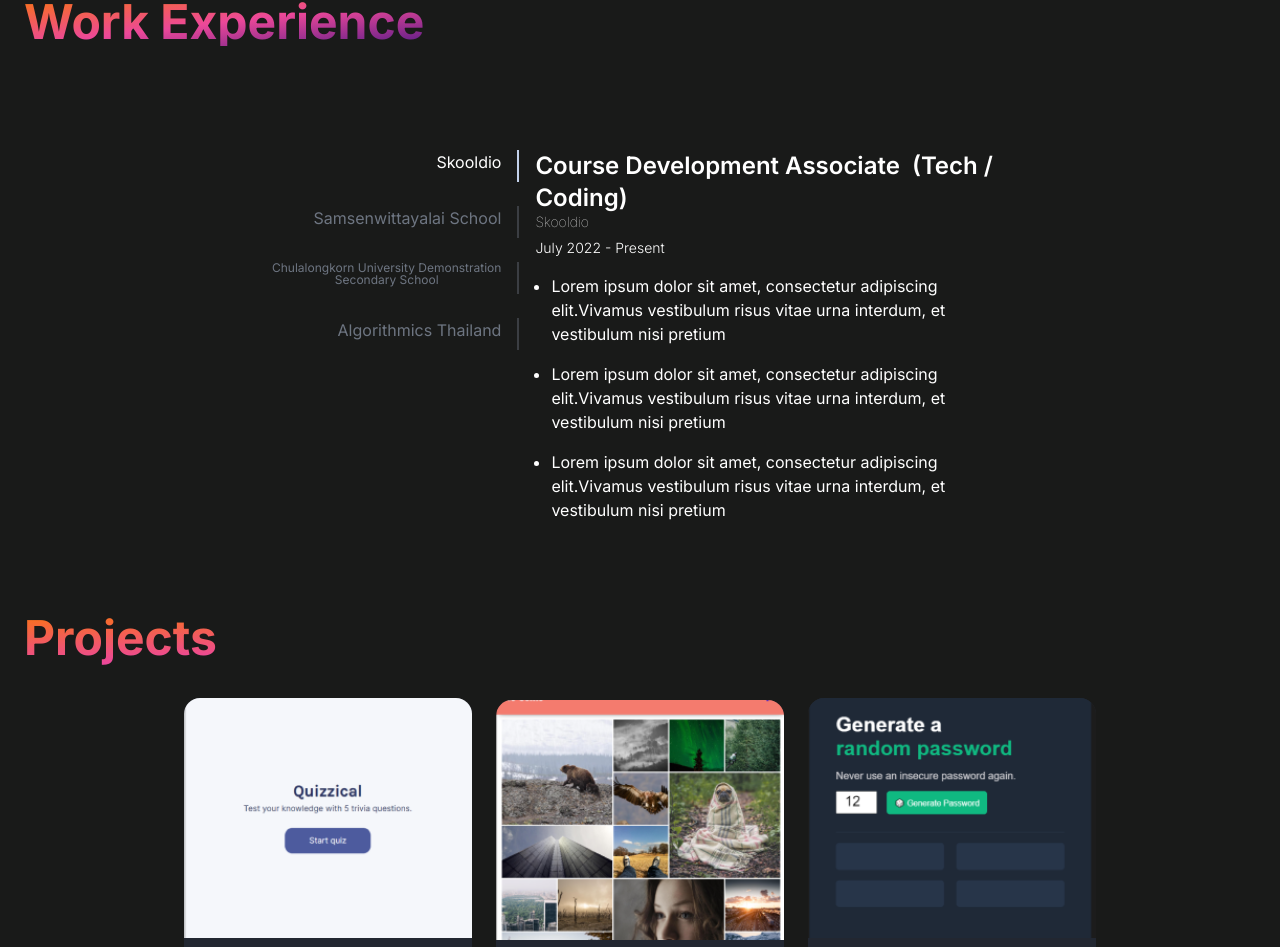
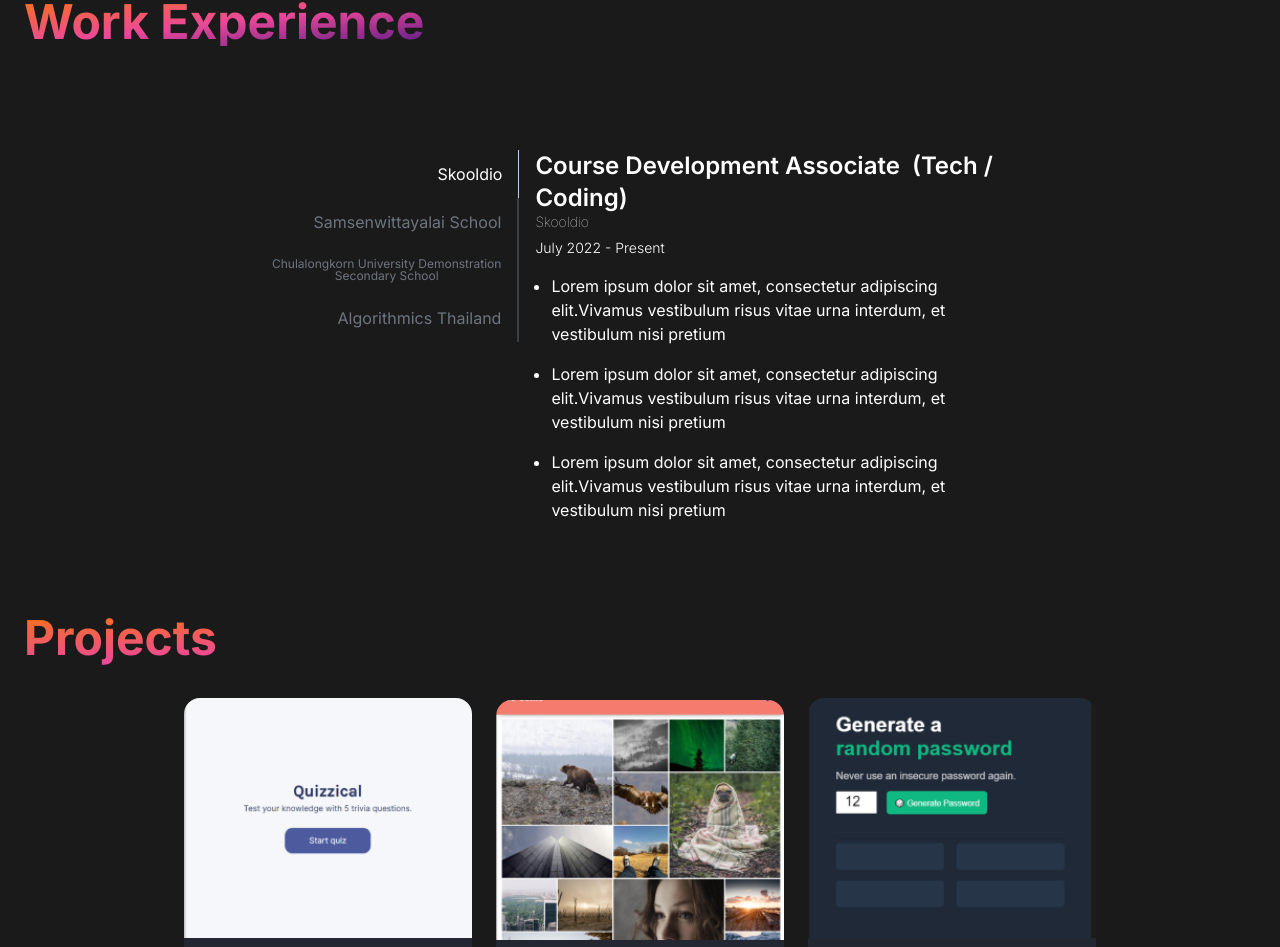
Before and after one commit to fronceee/web-dev-port, a React (Vite) app in the folder portfolio_2023/: page / in a window 1280 px wide. Shown: the part 1380-2327 px from the top of the page. Built offline with nearby package versions, Linux system fonts and the light colour scheme.

Commit message:
edit tabs' style in work exprience section

```diff
--- a/portfolio_2023/src/containers/Experience.jsx
+++ b/portfolio_2023/src/containers/Experience.jsx
@@ -51,14 +51,15 @@ function Experience() {
       </h1>
       <div className='w-full flex flex-col md:flex-row md:max-w-screen-md md:h-96 md:mt-20'>
         <div className='w-full h-16 md:h-fit md:w-fit flex scrollbar-thin scrollbar-thumb-white scrollbar-thumb-rounded-full overflow-y-scroll md:overflow-hidden snap-x pb-4 mb-4'>
-          <ul className='tabs flex flex-col md:flex-row md:h-full md:justify-end md:w-[34em] md:gap-y-6 md:mr-4'>
+          <ul className='tabs flex flex-col md:flex-row md:h-full md:justify-end md:w-[34em] md:mr-4'>
             {jobPlaces.map((item,index) => (
             // set back to inline-block due to the tab's 'inline-flex' display
               <li key={id()} onClick={() => setCurrentIndex(index)}
-              className={`transition-all tab tab-bordered ${isIndexMatch(index, currentIndex) && `tab-active text-white`} inline-block snap-start ${checkCUD(item.place) ? `text-xs leading-3 whitespace-pre-wrap`: `text-base`}`} >
+              className={`tab tab-bordered ${isIndexMatch(index, currentIndex) && `tab-active text-white`} inline-block snap-start ${checkCUD(item.place) ? `text-xs leading-3 whitespace-pre-wrap`: `text-base`} md:h-12 md:flex`} >
                 <a key={id()}>{item.place}</a></li>
             ))}
           </ul>
+          {/* <div className='border relative right-[1.06em]'></div> */}
         </div>
         <div className='grow'>
           {renderSelectedJob(currentIndex)}
--- a/portfolio_2023/src/index.css
+++ b/portfolio_2023/src/index.css
@@ -32,4 +32,8 @@ body, html {
   .tab {
     @apply md:m-0;
   }
+
+  .tab-active {
+    @apply md:border-r;
+  }
 }
```
